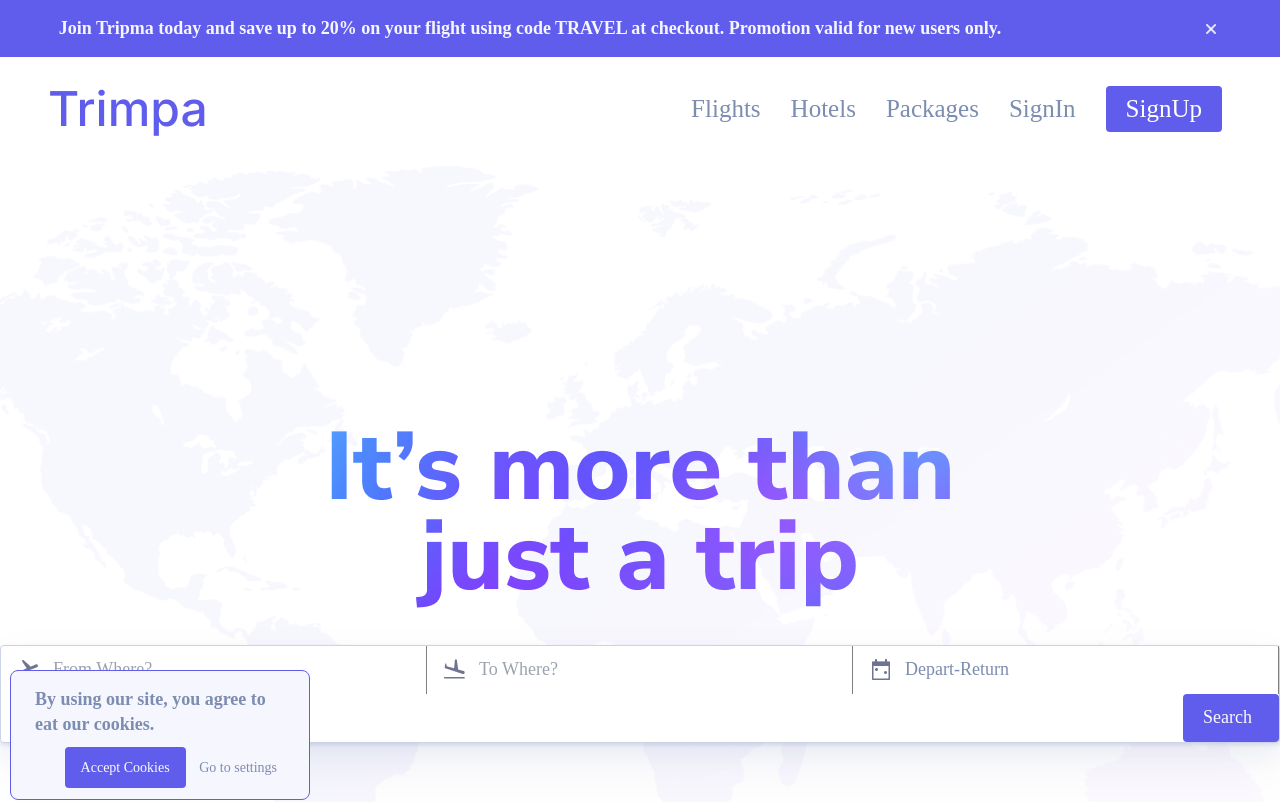
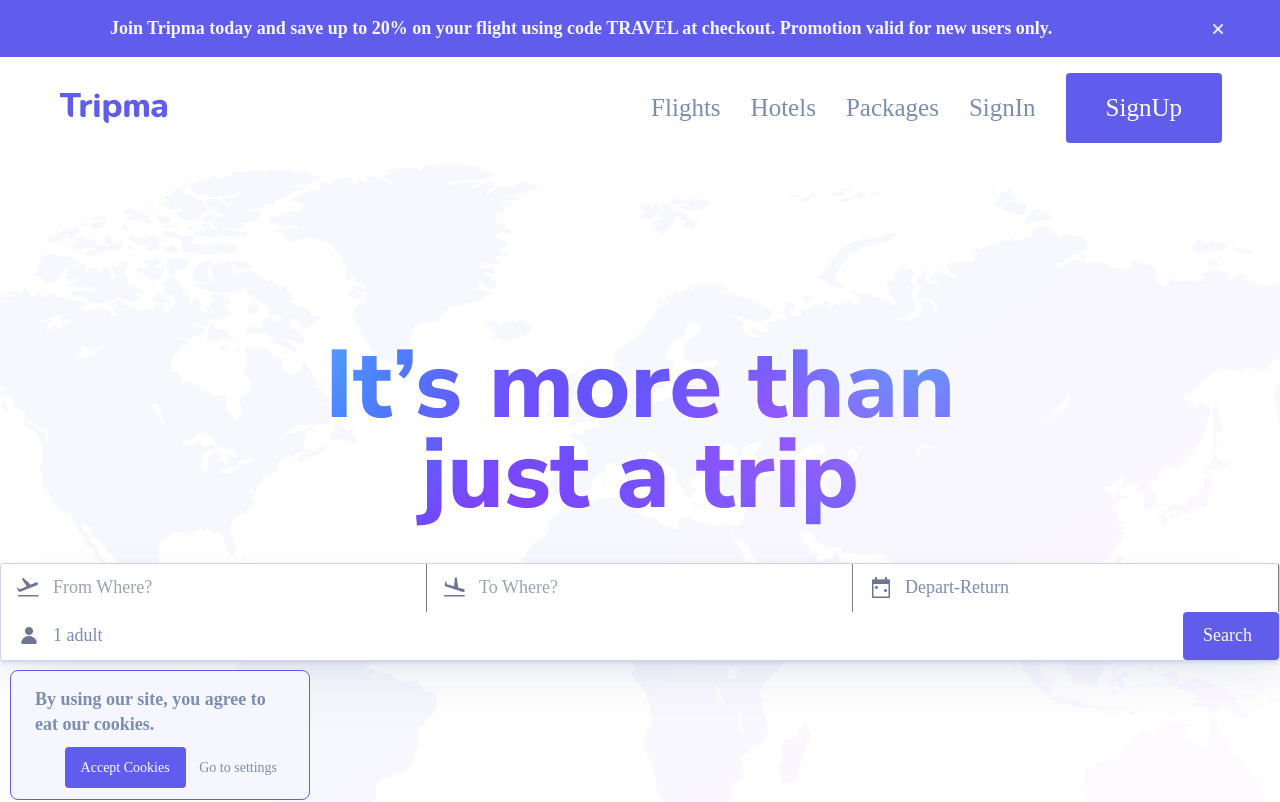
Before and after one commit to AbdullatifHabiba/Tripma, a Next.js app: page / in a window 1280 px wide. Shown: the top 802 px of the page. Built offline with nearby package versions, Linux system fonts and the light colour scheme.

Commit message:
feat: Add new pages for Hotels, Flights, and Packages🌠
This commit adds new pages for Hotels, Flights, and Packages. Each page contains a simple heading element. This is a feature enhancement to provide dedicated pages for each category of travel options.

```diff
--- a/Components/Banar.js
+++ b/Components/Banar.js
@@ -19,10 +19,10 @@ export default function Banar() {
     <div className={styles.banar}>
       <div className={styles.banarContent}>
         Join Tripma today and save up to 20% on your flight using code TRAVEL at checkout. Promotion valid for new users only.
+        </div>
         <button className={styles.banarButton} onClick={handleClose}>
             <Image src={x} alt="x" width={20} height={20} />
         </button>
       </div>
-    </div>
   );
 }
--- a/Components/Navbar.js
+++ b/Components/Navbar.js
@@ -1,29 +1,85 @@
+"use client";
 import Link from "next/link";
+
+import { useState } from "react";
 import style from "./Styles.module.css";
+import Image from "next/image";
+import logo from "../public/tripma.svg";
+
 export default function Navbar() {
+  const [activeLink, setActiveLink] = useState("");
+
+  const handleLinkClick = (link) => {
+    setActiveLink(link);
+  };
+
   return (
     <div className={style.navbar}>
-      <div className={style.logo}>
+      <div className={style.logo} >
         <Link href="/">
-          Trimpa
+          <Image src={logo} alt="logo" onClick={()=>handleLinkClick("/")}/>
         </Link>
       </div>
       <ul className={style.links}>
         <li className={style.link}>
-          <Link href="/ui/flight">Flights</Link>
+          <Link href="/ui/flights">
+            <span
+              className={`${style.link} ${
+                activeLink === "/ui/flights" ? style.active : ""
+              }`}
+              onClick={() => handleLinkClick("/ui/flights")}
+            >
+              Flights
+            </span>
+          </Link>
         </li>
         <li className={style.link}>
-          <Link href="/ui/hotel">Hotels</Link>
+          <Link href="/ui/hotels">
+            <span
+              className={`${style.link} ${
+                activeLink === "/ui/hotels" ? style.active : ""
+              }`}
+              onClick={() => handleLinkClick("/ui/hotels")}
+            >
+              Hotels
+            </span>
+          </Link>
         </li>
         <li className={style.link}>
-          <Link href="/ui/package">Packages</Link>
+          <Link href="/ui/packages">
+            <span
+              className={`${style.link} ${
+                activeLink === "/ui/packages" ? style.active : ""
+              }`}
+              onClick={() => handleLinkClick("/ui/packages")}
+            >
+              Packages
+            </span>
+          </Link>
         </li>
         <li className={style.link}>
-          <Link href="/ui/sign">SignIn</Link>
+          <Link href="/ui/sign">
+            <span
+              className={`${style.link} ${
+                activeLink === "/ui/sign" ? style.active : ""
+              }`}
+              onClick={() => handleLinkClick("/ui/sign")}
+            >
+              SignIn
+            </span>
+          </Link>
         </li>
-        <li className={`${style.signUp}`}>
-        <Link href="/ui/sign">SignUp</Link>
-
+        <li className={style.signUp}>
+          <Link href="/ui/sign">
+            <span
+              className={`${style.signUp} ${
+                activeLink === "/ui/sign" ? style.active : ""
+              }`}
+              onClick={() => handleLinkClick("/ui/sign")}
+            >
+              SignUp
+            </span>
+          </Link>
         </li>
       </ul>
     </div>
--- a/Components/Styles.module.css
+++ b/Components/Styles.module.css
@@ -227,22 +227,16 @@ color: white;
   }
 
 
-/**/
-/* Banner Promotion */
-
-.banar{
+  .banar {
     display: flex;
     flex-direction: row;
     padding: 16px 32px;
-gap: 10px;
     background: #605DEC;
-
     align-items: center;
     justify-content: center;
   }
 
-.banarContent{
-
+  .banarContent {
     font-family: 'Nunito Sans';
     font-style: normal;
     font-weight: 600;
@@ -250,11 +244,14 @@ font-size: 18px;
     line-height: 25px;
     display: flex;
     color: #F6F6FE;
-justify-content: space-between;
-  gap: 200px;
-}
-
-.banarButton{
+    justify-content: center;
+    margin: auto;
+    ;
 
 
   }
+
+  .banarButton {
+    margin-left: auto; /* Pushes the button to the far right */
+    margin-right: 20px;
+  }
--- a/app/layout.js
+++ b/app/layout.js
@@ -3,7 +3,7 @@ import "./globals.css";
 import Navbar from "../Components/Navbar";
 import Background from "../Components/Background";
 import Banar from "../Components/Banar";
-import Home from "./ui/home/page";
+import CookiesCard from "./ui/cookie/page";
 const inter = Inter({ subsets: ["latin"] });
 
 export const metadata = {
@@ -21,9 +21,10 @@ export default function RootLayout({ children, model }) {
 
         <Background>
           {model}
-          <Home />
 
           {children}
+          <CookiesCard />
+
         </Background>
       </body>
     </html>
--- a/app/page.js
+++ b/app/page.js
@@ -1,11 +1,9 @@
-import Banar from "@/Components/Banar";
-import CookiesCard from "./ui/cookie/page";
 import Home from "./ui/home/page";
 
 export default function Main() {
   return (
      <>
-      <CookiesCard />
+      <Home />
      </>
   );
 }
--- a/app/ui/cookie/page.js
+++ b/app/ui/cookie/page.js
@@ -10,6 +10,8 @@ const CookiesCard = () => {
   };
 
   return (
+    <>
+    {!accepted &&
     <div className={accepted ? styles.hiddencookies : styles.cookiesCard}>
       <div className={styles.cookiesCardContent}>
         <p className={styles.cookiesCardText}>
@@ -23,6 +25,8 @@ const CookiesCard = () => {
         </div>
       </div>
     </div>
+  }
+    </>
   );
 };
 
--- /dev/null
+++ b/app/ui/flights/page.js
@@ -0,0 +1,7 @@
+export default function Flights() {
+    return (
+        <div>
+        <h1>Flights</h1>
+        </div>
+    );
+    }
--- a/app/ui/home/Home.module.css
+++ b/app/ui/home/Home.module.css
@@ -4,9 +4,10 @@
 display: flex;
 flex-direction: column;
 align-items: center;
-justify-content:flex-start;
+justify-content: center;
 padding: 0px;
 position: relative;
+top: -10%;
 }
 
 .hero{
--- /dev/null
+++ b/app/ui/hotels/page.js
@@ -0,0 +1,7 @@
+export default function Hotels() {
+    return (
+        <div>
+        <h1>Hotels</h1>
+        </div>
+    );
+    }
--- /dev/null
+++ b/app/ui/packages/page.js
@@ -0,0 +1,7 @@
+export default function Packages() {
+    return (
+        <div>
+        <h1>Package</h1>
+        </div>
+    );
+    }
--- a/app/ui/sign/page.js
+++ b/app/ui/sign/page.js
@@ -1,4 +1,4 @@
-'use client'
+"use client";
 import { useState } from "react";
 import styles from "./Sign.module.css";
 import Image from "next/image";
@@ -6,30 +6,32 @@ import google from "../../../public/google.png";
 import apple from "../../../public/apple mac.png";
 import facebook from "../../../public/facebook.png";
 import { useRouter } from "next/navigation";
+import Home from "../home/page";
 
 const Sign = () => {
   const [isOverlayVisible, setIsOverlayVisible] = useState(true);
   const router = useRouter();
 
-
-
   const handleCloseOverlay = () => {
     setIsOverlayVisible(false);
-    router.push("/");
+    router.back();
   };
 
   return (
     <>
       {isOverlayVisible && (
         <div className={styles.overlay} onClick={handleCloseOverlay}>
-          <div className={styles["sign-up"]} onClick={(e) => e.stopPropagation()}>
+          <div
+            className={styles["sign-up"]}
+            onClick={(e) => e.stopPropagation()}
+          >
             <div className={styles["sign-up-header"]}>
               <div className={styles["cancel"]}>
                 <h1 className={styles["sign-up-title"]}>Sign up for Tripma</h1>
                 <button
                   className={styles["cancel-button"]}
                   onClick={() => {
-                    router.push("/");
+                    router.back();
                   }}
                 >
                   ✖️
@@ -37,12 +39,15 @@ const Sign = () => {
               </div>
 
               <p className={styles["sign-up-description"]}>
-                Tripma is totally free to use. Sign up using your email address or
-                phone number below to get started.
+                Tripma is totally free to use. Sign up using your email address
+                or phone number below to get started.
               </p>
             </div>
             <div className={styles["text-input"]}>
-              <label className={styles["text-input-label"]} htmlFor="emailOrPhone">
+              <label
+                className={styles["text-input-label"]}
+                htmlFor="emailOrPhone"
+              >
                 Email or phone number
               </label>
               <input
@@ -64,7 +69,9 @@ const Sign = () => {
             <div className={`${styles["text-input-ckecks"]}}`}>
               <div className={`${styles["text-input"]} ${styles["checkbox"]}`}>
                 <input type="checkbox" id="terms" />
-                <label htmlFor="terms">I agree to the terms and conditions</label>
+                <label htmlFor="terms">
+                  I agree to the terms and conditions
+                </label>
               </div>
               <div className={`${styles["text-input"]} ${styles["checkbox"]}`}>
                 <input type="checkbox" id="alerts" />
@@ -100,6 +107,8 @@ const Sign = () => {
           </div>
         </div>
       )}
+            <Home />
+
     </>
   );
 };
```
Also changed, not shown: app/ui/home/page.js (+1 -3 lines), public/tripma.svg (added). Lines whose indentation alone changed are shown as unchanged.
